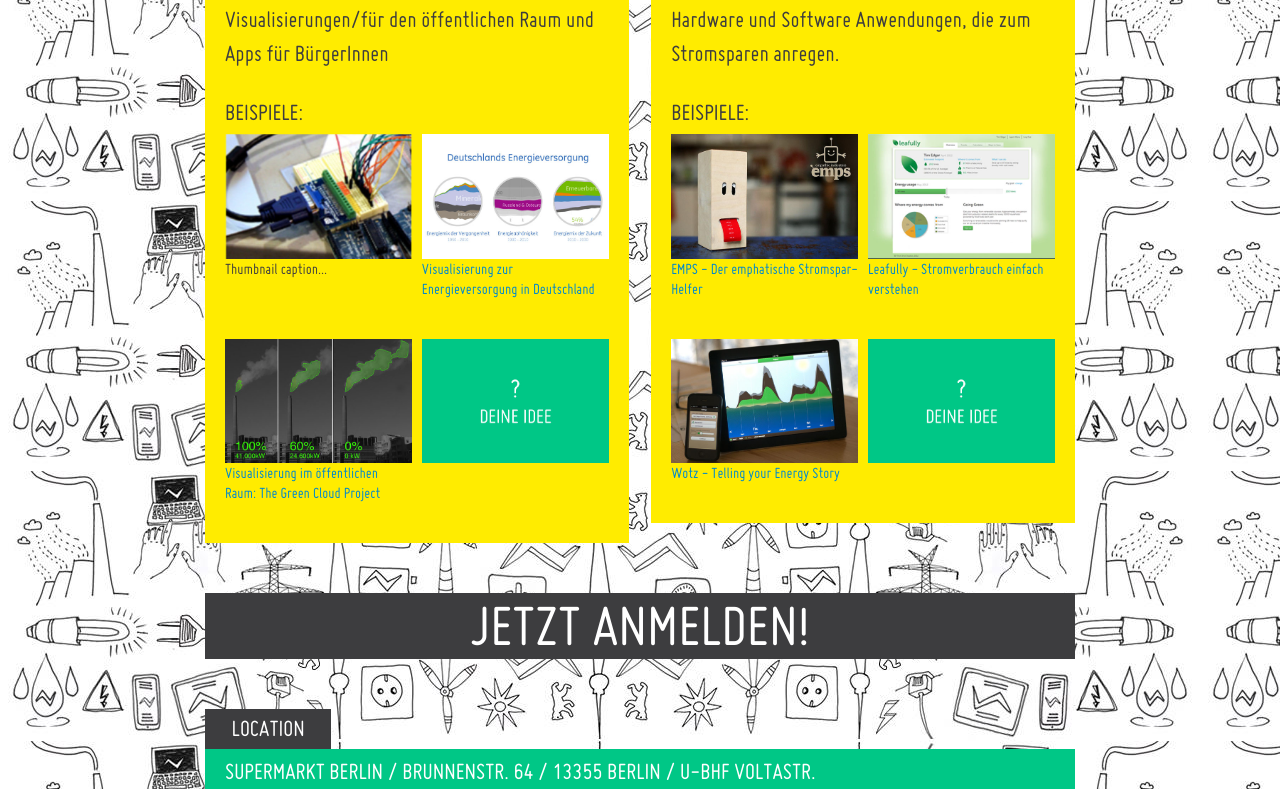
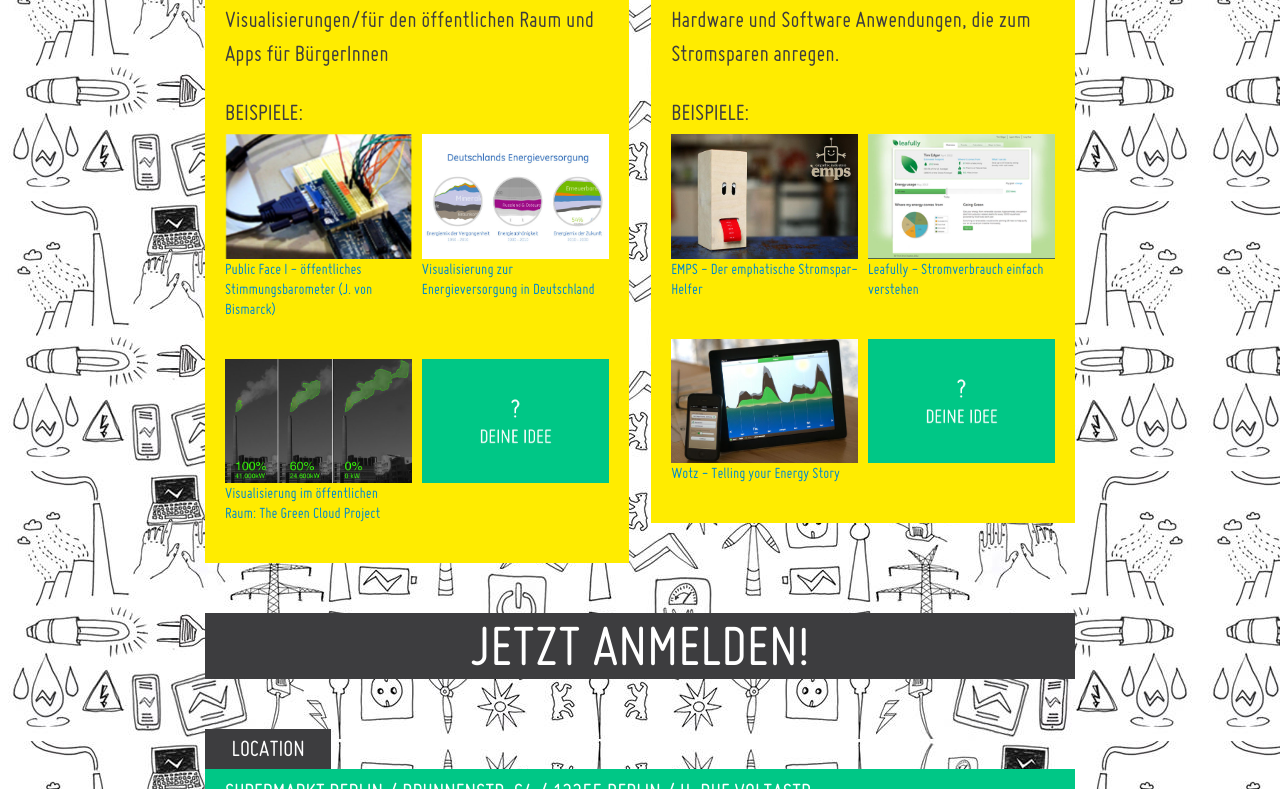
Before and after one commit to okfde/energyhack, a Jekyll site: the page built from index.html, in a window 1280 px wide and 900 px high, scrolled down 1149 px, cut to the strip 0-789 px from the top of the window. Built offline with Jekyll 4.4.1, drawn with Linux system fonts in a browser that asks for light colours; nearby versions of some CDN libraries.

Commit message:
Beispiel new

```diff
--- a/_includes/challenges.html
+++ b/_includes/challenges.html
@@ -9,8 +9,10 @@
         <ul class="thumbnails">
             <li class="span6">
                 <div class="thumbnail">
+                    <a href="http://www.juliusvonbismarck.com/bank/index.php?/projects/stimmungsgasometer/">
                     <img src="img/challenges/example.jpg" alt="">
-                    <p>Thumbnail caption...</p>
+                    <p>Public Face I - öffentliches Stimmungsbarometer (J. von Bismarck)</p>
+                    </a>
                 </div>
             </li>
             <li class="span6">
```
Also changed, not shown: img/challenges/smile.jpg (added).
